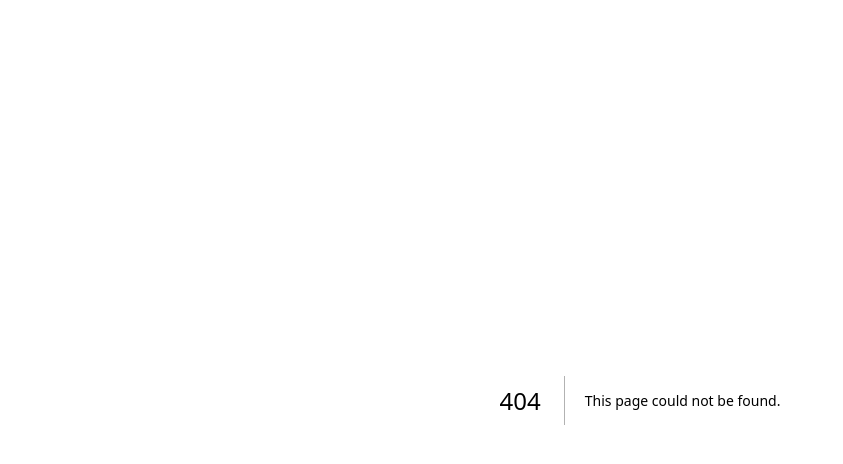
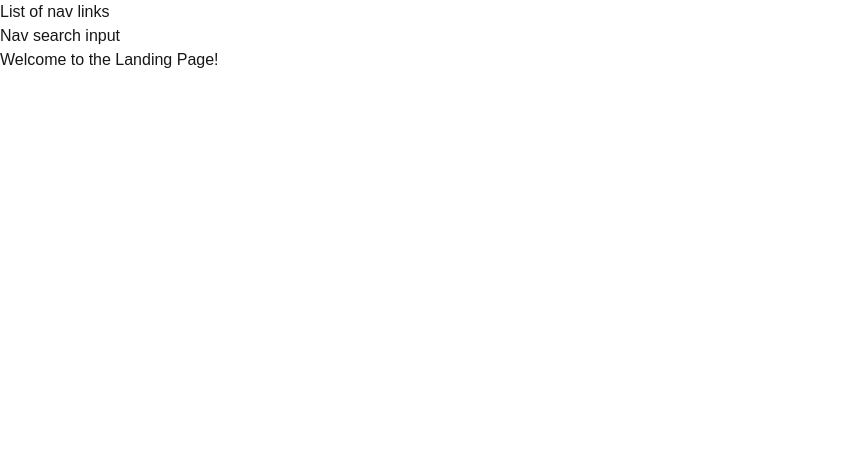
Before and after one commit to stevebiczyk/rendering-demo, a Next.js app: page /landing-page in a window 1280 px wide. Before the commit this address had no page. Shown: the top 464 px of the page, without its empty margins (0-843 px from the left). Built offline with nearby package versions, Linux system fonts and the light colour scheme.

Commit message:
Client Component Placement

```diff
--- /dev/null
+++ b/src/app/landing-page/page.tsx
@@ -0,0 +1,12 @@
+import { Navbar } from "@/components/navbar";
+
+export default function LandingPage() {
+  return (
+    <>
+      <Navbar />
+      <main>
+        <h1>Welcome to the Landing Page!</h1>
+      </main>
+    </>
+  );
+}
--- /dev/null
+++ b/src/components/nav-links.tsx
@@ -0,0 +1,4 @@
+export const NavLinks = () => {
+  console.log(`NavLinks component rendered`);
+  return <div>List of nav links</div>;
+};
--- /dev/null
+++ b/src/components/nav-search.tsx
@@ -0,0 +1,9 @@
+"use client";
+
+import { useState } from "react";
+
+export const NavSearch = () => {
+  console.log(`NavSearch component rendered`);
+  const [search, setSearch] = useState("");
+  return <div>Nav search input</div>;
+};
--- /dev/null
+++ b/src/components/navbar.tsx
@@ -0,0 +1,13 @@
+import { NavLinks } from "./nav-links";
+import { NavSearch } from "./nav-search";
+
+export const Navbar = () => {
+  console.log(`Navbar component rendered`);
+
+  return (
+    <div>
+      <NavLinks />
+      <NavSearch />
+    </div>
+  );
+};
```
